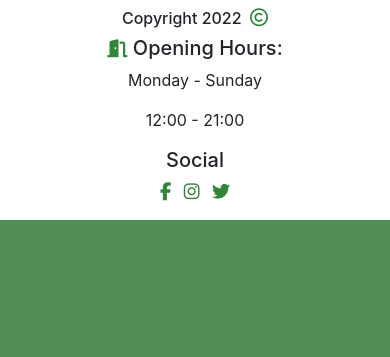
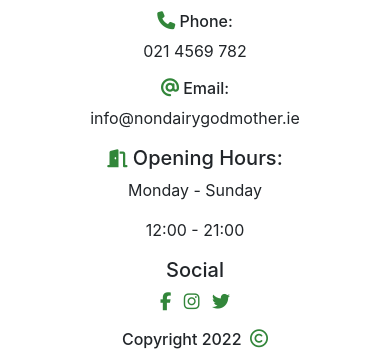
Before and after one commit to Martiless/nondairy-godmother, a Django app: page /menus/ in a window 390 px wide. Shown: the part 877-1234 px from the top of the page. Before the commit the page ends 1097 px from the top, so only its background shows below. Run offline with Django 3.2, Linux system fonts and the light colour scheme; some libraries are stand-ins or nearby versions.

Commit message:
Update Footer

```diff
--- a/static/css/style.css
+++ b/static/css/style.css
@@ -103,10 +103,9 @@ header {
     text-transform: uppercase;
     letter-spacing: 5px;
     text-align: center;
-    width: 700px;
+    width: auto;
     height: 600px;
     padding-top: 40px;
-    margin-left: 500px;
     border-style: solid;
     border-color: #ffffff;
     border-width: 1px;
@@ -306,6 +305,7 @@ hr {
     padding: 0 25;
 }
 
+
 /* Media Quiries */
 @media screen and (max-width: 1300px) {
     .container{
@@ -333,9 +333,7 @@ hr {
     }
 
     .menu_container {
-        width: auto;
         height: auto;
-        margin-left: auto;
 
     }
 
--- a/templates/base.html
+++ b/templates/base.html
@@ -95,8 +95,16 @@
         <footer class="container-fluid">
             <div id="footer-details" class="row">
                 <div class="col-sm-4">
-                    <h6 class="uppercase general-sub">Copyright 2022 &nbsp;<i class="fa fa-copyright"
-                            aria-hidden="true"></i></h6>
+                        <h6 class="uppercase general-sub"><i class="fa fa-map-pin" aria-hidden="true"></i>&nbsp;Address:</h6>
+                        <p class="inline-block">7 Oliver Plunkett Street,
+                        Cork City,
+                        CORK
+                    </p>
+                    <h6 class="uppercase general-sub"><i class="fa fa-phone" aria-hidden="true"></i>&nbsp;Phone:</h6>
+                    <p class="inline-block">021 4569 782</p>
+                    <h6 class="uppercase general-sub"><i class="fa fa-at" aria-hidden="true"></i>&nbsp;Email:</h6>
+                    <p class="inline-block">info@nondairygodmother.ie</p>
+
                 </div>
                 <div class="col-sm-4">
                     <h5 class="uppercase general-sub"><i class="fa fa-door-open" aria-hidden="true"></i>&nbsp;Opening
@@ -130,6 +138,8 @@
                             </a>
                         </li>
                     </ul>
+                    <h6 class="uppercase general-sub">Copyright 2022 &nbsp;<i class="fa fa-copyright"
+                        aria-hidden="true"></i></h6>
                 </div>
             </div>
         </footer>
--- a/templates/menus.html
+++ b/templates/menus.html
@@ -7,7 +7,7 @@
         <h2 id="check-out-our-menus">Check out our menus</h2>
         <br>
         <p>
-            <h2><i class="fa fa-plate-wheat"></i><a href="/static/documents/lunch_menu.pdf" target="_blank" rel="noopner" class="menu_options">Lunch
+            <h2><a href="/static/documents/lunch_menu.pdf" target="_blank" rel="noopner" class="menu_options">Lunch
                     Menu</a></h2>
             <p> <a href="/static/documents/lunch_menu.pdf" target="_blank" rel="noopner" class="download-button"
                     aria-label="Download lunch menu (open in new tab)">Download our Lunch Menu Here <i
@@ -15,7 +15,7 @@
         </p>
         <hr>
         <p>
-            <i class="fa-solid fa-burger"></i>
+
             <h2><a href="/static/documents/dinner_menu.pdf" target="_blank" rel="noopner" class="menu_options">Dinner
                     Menu</a>
             </h2>
@@ -25,7 +25,6 @@
         </p>
         <hr>
         <p>
-            <i class="fa fa-martini-glass-citrus"></i>
             <h2><a href="/static/documents/cocktail_menu.pdf" target="_blank" rel="noopner"
                     class="menu_options">Cocktail Menu <i class="fa-solid fa-cake-slice"></i></a></h2>
             <p> <a href="/static/documents/cocktail_menu.pdf" target="_blank" rel="noopner" class="download-button"
```
Also changed, not shown: README.md, static/documents/errors/admin_page_error.png (deleted), static/documents/errors/booking_page_error.png (deleted), static/documents/errors/id_error.png (deleted).
